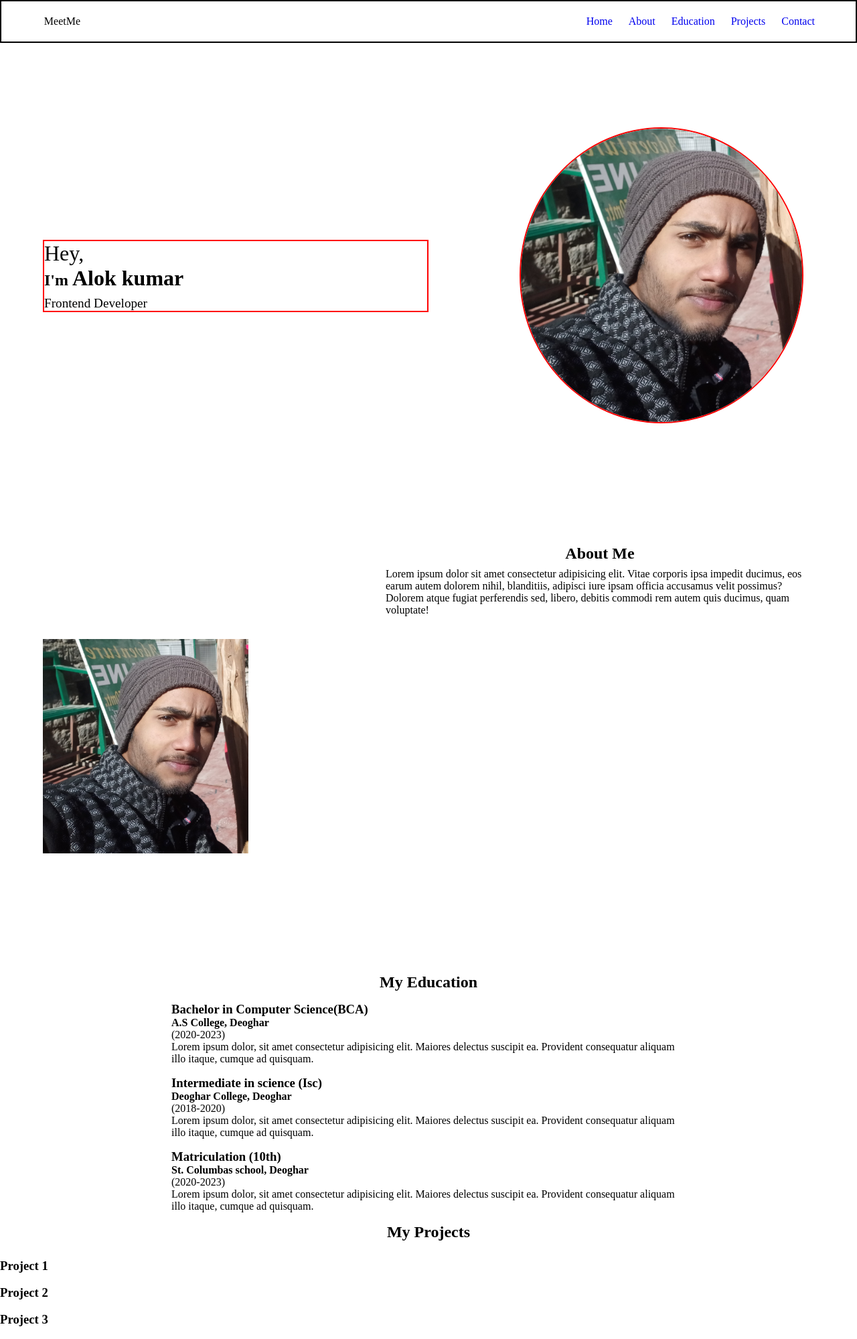
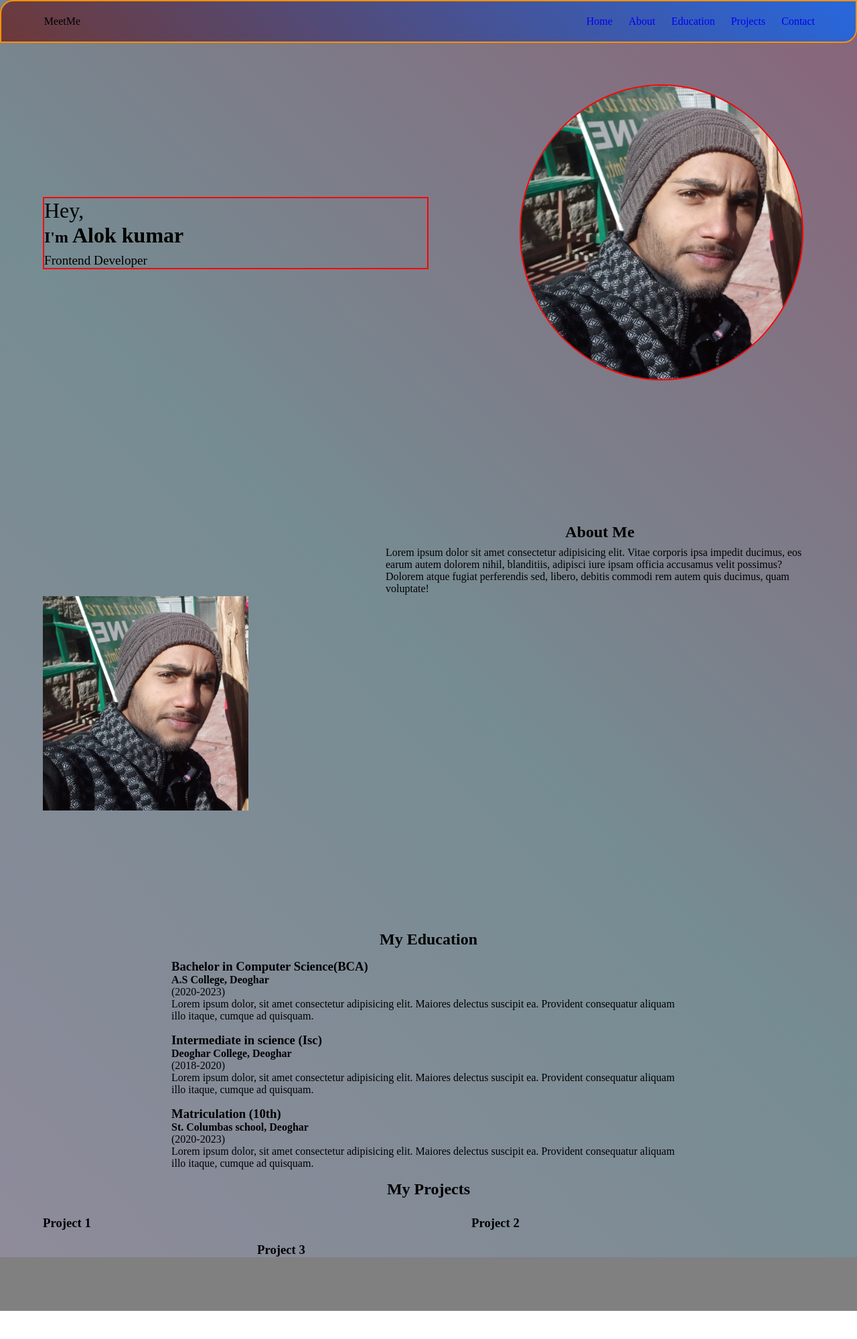
Before and after one commit to codeAlok/freecodecamp_webdesign_prct, a plain HTML site: page 20_Portfolio_alok/index.html in a window 1280 px wide. Shown: the whole page at 67% size. After the commit the page ends 1957 px from the top, so only its background shows below. Drawn offline with Linux system fonts and the light colour scheme.

Commit message:
2nd update css

```diff
--- a/20_Portfolio_alok/styles.css
+++ b/20_Portfolio_alok/styles.css
@@ -4,9 +4,9 @@
     box-sizing: border-box;
 }
 
-/* body{
+body{
     background: linear-gradient(45deg, rgba(34, 23,56,0.5), rgba(26, 64, 74, 0.6), rgba(86, 34, 65, 0.7));
-} */
+}
 a{
     text-decoration: none;
 }
@@ -18,14 +18,18 @@ h2{
 
 /* ***** Header-section ***** */
 #header{
+    border: 2px solid rgb(252, 145, 5);
+    border-top-left-radius: 20px;
+    border-bottom-right-radius: 20px;
     width: 100vw;
     min-height: 8vh;
-    border: 2px solid black;
-    /* position: fixed;
-    top: 0; */
+    position: fixed;
+    top: 0;
+    z-index: 1;
     display: flex;
     justify-content: space-between;
     align-items: center;
+    background: linear-gradient(45deg, rgb(109, 57, 57), rgb(39, 103, 221));
 }
 #logo{
     margin-left: 5%;
@@ -105,7 +109,9 @@ h2{
     position: absolute;
     width: 50%;
     right: 5%;
+    top: 5%;
 }
+
 
 /* ***** education -section ****** */
 #education{
@@ -120,3 +126,46 @@ h2{
 }
 
 /* ****** Projects ******* */
+#projects{
+    width: 100%;
+}
+
+#projects .container{
+    width: 100%;
+    display: flex;
+    justify-content: space-around;
+    flex-wrap: wrap;
+
+}
+.project-tile{
+    width: 40%;
+}
+
+.project-tile a img{
+    background-image: cover;
+    width: 100%;
+}
+
+/* ******* footer ****** */
+#footer{
+    display: flex;
+    justify-content: center;
+    align-items: center;
+    width: 100vw;
+    height: 10vh;
+    background-color: gray;
+}
+
+#footer a img{
+    margin: 0 1em;
+    height: 5vh;
+
+}
+
+@media (max-width: 500px){
+    #navbar ul li{
+        margin: 0 3px;
+    }
+}
+
+@media (max-width: )
```
